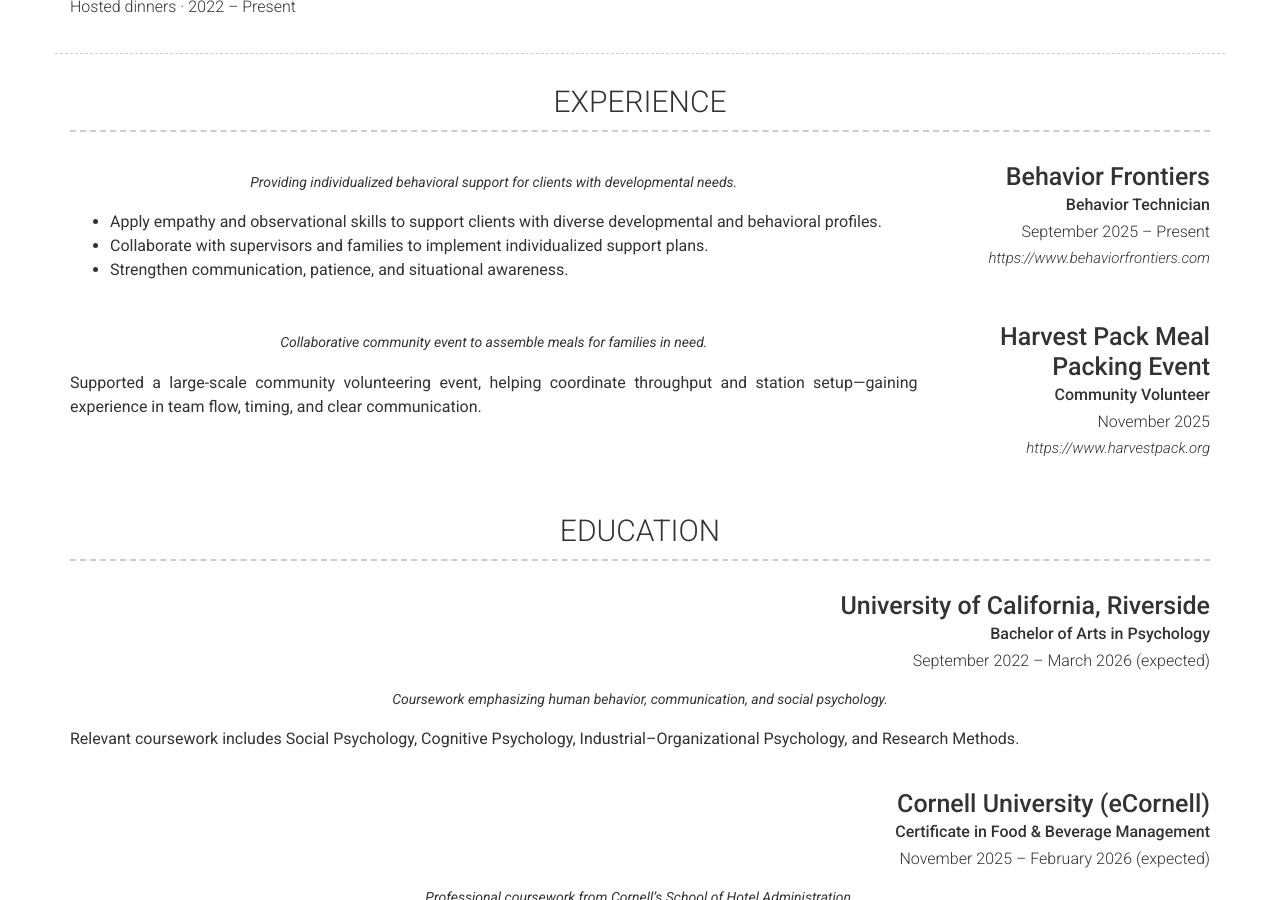
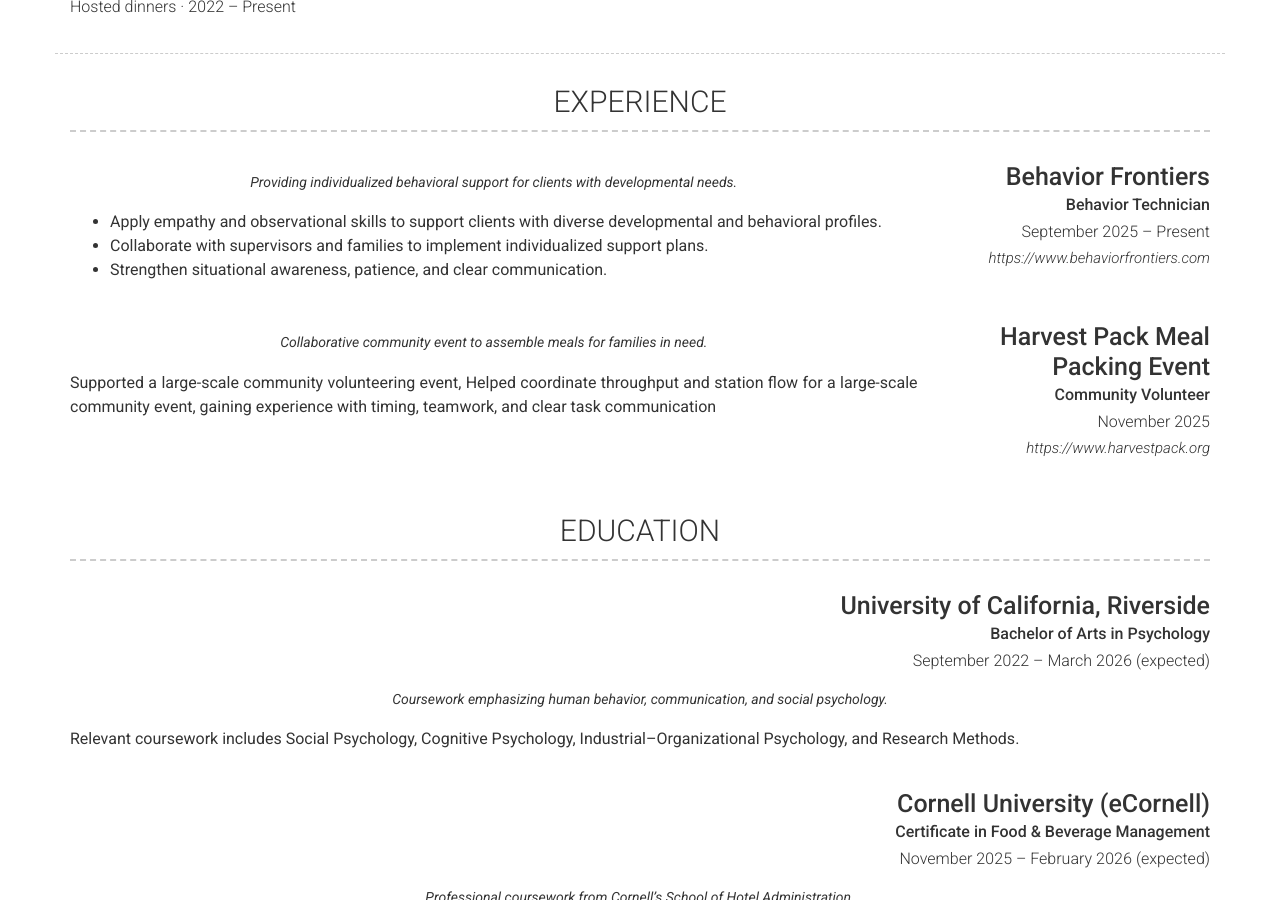
Before and after one commit to yueyiliao/YueyiCreatesExperience, a Jekyll site: the page built from index.md, in a window 1280 px wide and 900 px high, scrolled down 1295 px. Built offline with Jekyll 4.4.1, drawn with Linux system fonts in a browser that asks for light colours; nearby versions of some CDN libraries; some of the changed text lies outside the part shown.

Commit message:
Update _config.yml

```diff
--- a/_config.yml
+++ b/_config.yml
@@ -22,7 +22,15 @@ linkedin_username: yueyi-liao
 # About Section
 about_profile_image: images/Avatar_1.jpg
 about_content: |-
-  I am a Psychology major at the University of California, Riverside, with a hospitality mindset and a growing focus on experiential coordination. Growing up between cultures and working bilingually in English and Chinese has made me especially sensitive to subtle cues in guest behavior, atmosphere, and communication. I enjoy designing experiences that feel warm, clear, and thoughtfully paced—whether it is a small multi-course dinner, a community event, or a concept proposal for a brand. I am preparing for early-career roles where I can keep learning how operations, service flow, and human behavior come together to shape memorable guest experiences.
+  I am a Psychology major at the University of California, Riverside, with a hospitality mindset and a growing focus
+  on experiential coordination. Growing up between cultures and working bilingually in English and Chinese has made
+  me especially sensitive to subtle cues in guest behavior, atmosphere, and communication. I enjoy designing experiences
+  that feel warm, clear, and thoughtfully paced—whether it is a small multi-course dinner, a community event, or a
+  concept proposal for a brand. I am preparing for early-career roles where I can keep learning how operations, service
+  flow, and human behavior come together to shape memorable guest experiences.
+
+  I’m building toward early-career roles in experiential coordination, where I can bring together human behavior,
+  hospitality, and detailed event flow planning.
 
 content:
   - title: "<a id='projects'></a>EXPERIENTIAL PROJECTS"
@@ -78,7 +86,7 @@ content:
         description: |
           - Apply empathy and observational skills to support clients with diverse developmental and behavioral profiles.
           - Collaborate with supervisors and families to implement individualized support plans.
-          - Strengthen communication, patience, and situational awareness.
+          - Strengthen situational awareness, patience, and clear communication.
 
       - layout: right
         title: Harvest Pack Meal Packing Event
@@ -88,8 +96,8 @@ content:
         quote: >
           Collaborative community event to assemble meals for families in need.
         description: |
-          Supported a large-scale community volunteering event, helping
-          coordinate throughput and station setup—gaining experience in team flow, timing, and clear communication.
+          Supported a large-scale community volunteering event, Helped coordinate throughput and station flow for a
+          large-scale community event, gaining experience with timing, teamwork, and clear task communication
 
   - title: "<a id='education'></a>EDUCATION"
     layout: list
```
